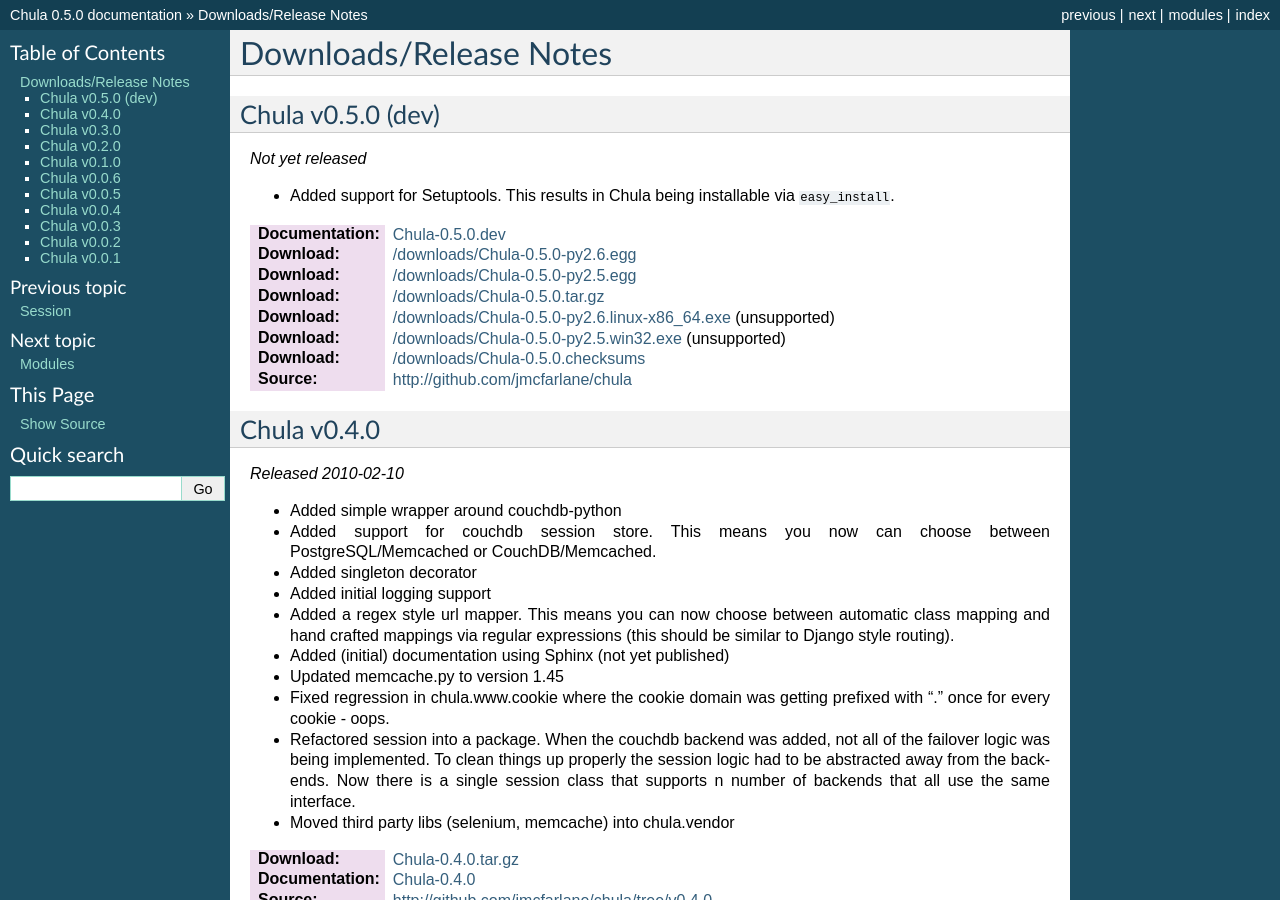
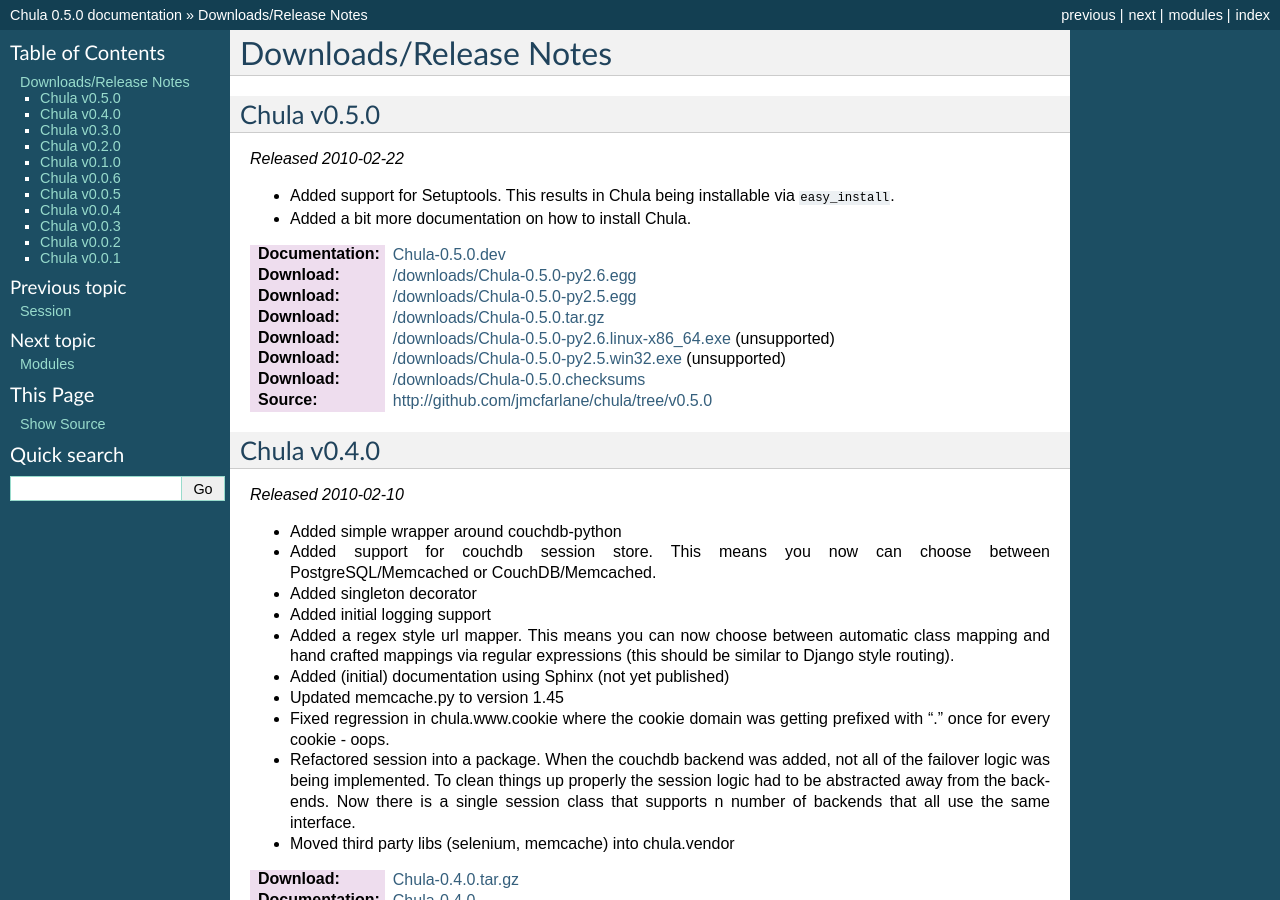
Before and after one commit to jmcfarlane/chula, a Sphinx documentation site: the page built from docs/changelog.rst, in a window 1280 px wide and 900 px high. Built offline with Sphinx 7.4.7, drawn with Linux system fonts in a browser that asks for light colours.

Commit message:
[RELEASE] Release of 0.5.0

```diff
--- a/docs/changelog.rst
+++ b/docs/changelog.rst
@@ -8,15 +8,17 @@
    ++++++++++++++++++
 
    *Not yet started*
+   :Source: http://github.com/jmcfarlane/chula
 
 
-Chula v0.5.0 (dev)
-++++++++++++++++++
+Chula v0.5.0
+++++++++++++
 
-*Not yet released*
+*Released 2010-02-22*
 
 * Added support for Setuptools.  This results in Chula being
   installable via ``easy_install``.
+* Added a bit more documentation on how to install Chula.
 
 :Documentation: `Chula-0.5.0.dev </0.5.0.dev>`_
 :Download: `</downloads/Chula-0.5.0-py2.6.egg>`_
@@ -25,7 +27,7 @@
 :Download: `</downloads/Chula-0.5.0-py2.6.linux-x86_64.exe>`_ (unsupported)
 :Download: `</downloads/Chula-0.5.0-py2.5.win32.exe>`_ (unsupported)
 :Download: `</downloads/Chula-0.5.0.checksums>`_
-:Source: http://github.com/jmcfarlane/chula
+:Source: http://github.com/jmcfarlane/chula/tree/v0.5.0
 
 Chula v0.4.0
 ++++++++++++
```
